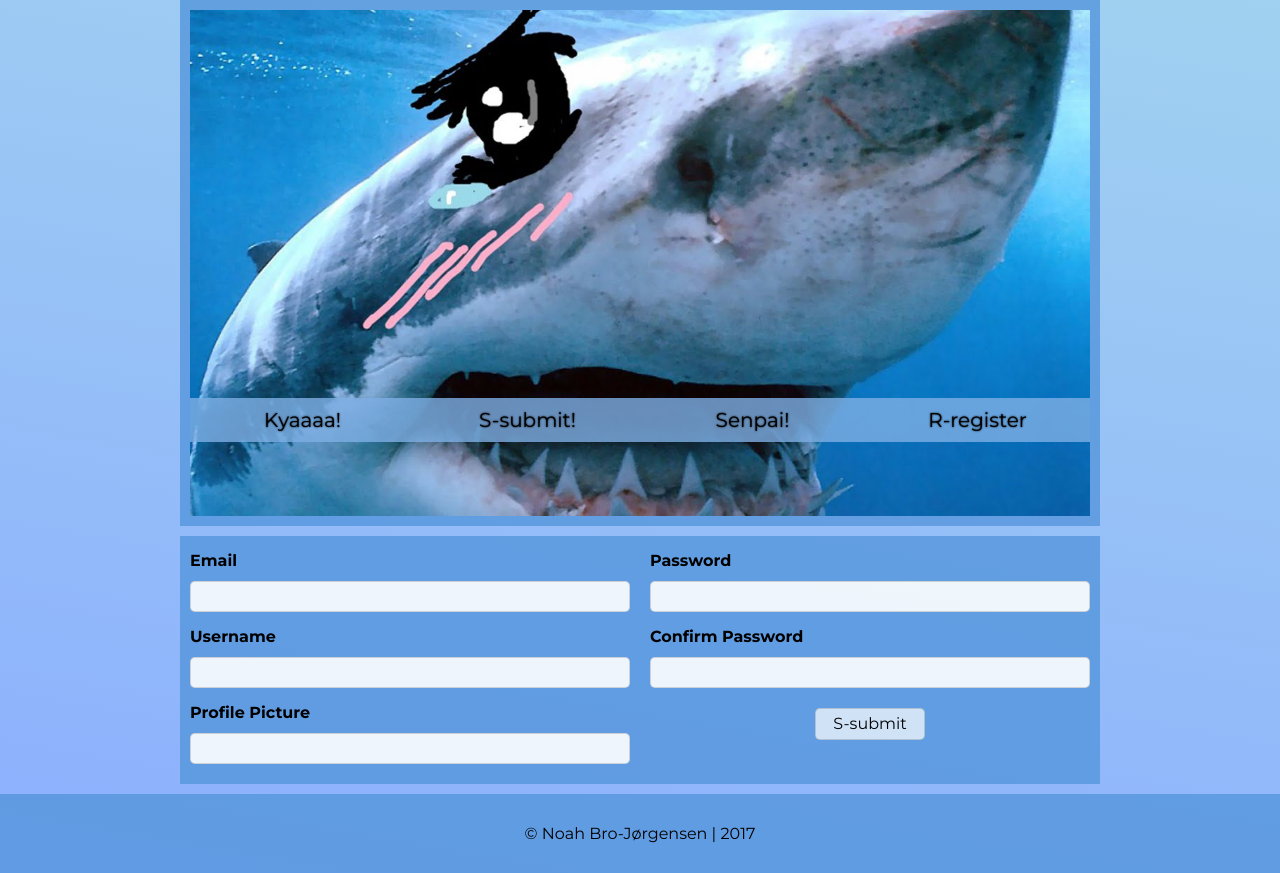
After one commit to NoahBroJ/TsundereSharks, a PHP site: page /register.php in a window 1280 px wide. The commit adds this page. Run offline with PHP 8.4, Linux system fonts and the light colour scheme; some libraries are stand-ins or nearby versions.

Commit message:
Did a lot of stuff.

```diff
--- a/header.php
+++ b/header.php
@@ -12,6 +12,6 @@
         <div class="link-item"><a href="index.php">Kyaaaa!</a></div>
         <div class="link-item"><a href="submit.php">S-submit!</a></div>
         <div class="link-item"><a href="#">Senpai!</a></div>
-        <div class="link-item"><a href="#">Login/Sign up</a></div>
+        <div class="link-item"><a href="register.php">R-register</a></div>
     </nav>
 </header>
--- a/index.php
+++ b/index.php
@@ -35,7 +35,7 @@
                         <form action="php/session.php" method="POST">
                             <div class="form-group">
                                 <label for="email">Email</label>
-                                <input name="email" id="email" type="email">
+                                <input name="email" id="email" type="text">
                                 <small>It's not like we'll share your email with anyone... baka.</small>
                             </div>
                             <div class="form-group">
@@ -50,6 +50,7 @@
                     </section>
                 <?php } ?>
 
+                <div id="news-pos"></div>
                 <div class="news-wrapper">
                     <section id="recent-posts" class="aside-box">
                         <h2>Recent Posts</h2>
--- /dev/null
+++ b/register.php
@@ -0,0 +1,62 @@
+<!DOCTYPE html>
+<html lang="en">
+<head>
+    <meta charset="UTF-8">
+    <title>Tsundere Sharks</title>
+
+    <link rel="stylesheet" href="styles/master-style.css">
+    <link rel="stylesheet" href="styles/submit-style.css">
+
+    <script src="https://ajax.googleapis.com/ajax/libs/jquery/3.2.1/jquery.min.js"></script>
+    <script src="scripts/master-script.js"></script>
+</head>
+<body>
+    <div id="wrapper">
+
+        <?php include "header.php"; ?>
+
+        <main>
+            <?php if(isset($_SESSION['userName']) && !empty($_SESSION['userName'])) { ?>
+                <div class="logged-in">
+                    <p><a href="php/logout.php?logout=true" class="btn">Logout</a> to register a new user, baka!</p>
+                </div>
+            <?php } else { ?>
+                <form action="php/registerUser.php" method="POST">
+                    <section id="form-wrapper">
+                        <div class="form-half">
+                            <div class="form-group">
+                                <label for="email">Email</label>
+                                <input name="email" type="text">
+                            </div>
+                            <div class="form-group">
+                                <label for="userName">Username</label>
+                                <input name="userName" type="text">
+                            </div>
+                            <div class="form-group">
+                                <label for="profilePic">Profile Picture</label>
+                                <input name="profilePic" type="text">
+                            </div>
+                        </div>
+                        <div class="form-half">
+                            <div class="form-group">
+                                <label for="password">Password</label>
+                                <input name="password" type="password">
+                            </div>
+                            <div class="form-group">
+                                <label for="repassword">Confirm Password</label>
+                                <input name="repassword" type="password">
+                            </div>
+                            <div class="form-group">
+                                <input class="submit" type="submit" value="S-submit">
+                            </div>
+                        </div>
+                    </section>
+                </form>
+            <?php } ?>
+        </main>
+    </div>
+
+    <?php require "footer.php" ?>
+
+</body>
+</html>
```
Also changed, not shown: php/fetchAuthor.php (added, +11 -0 lines), php/mainFeed.php (+5 -2 lines), php/registerUser.php (added, +28 -0 lines), php/submitArticle.php (+3 -5 lines), scripts/index-script.js (+21 -10 lines).
